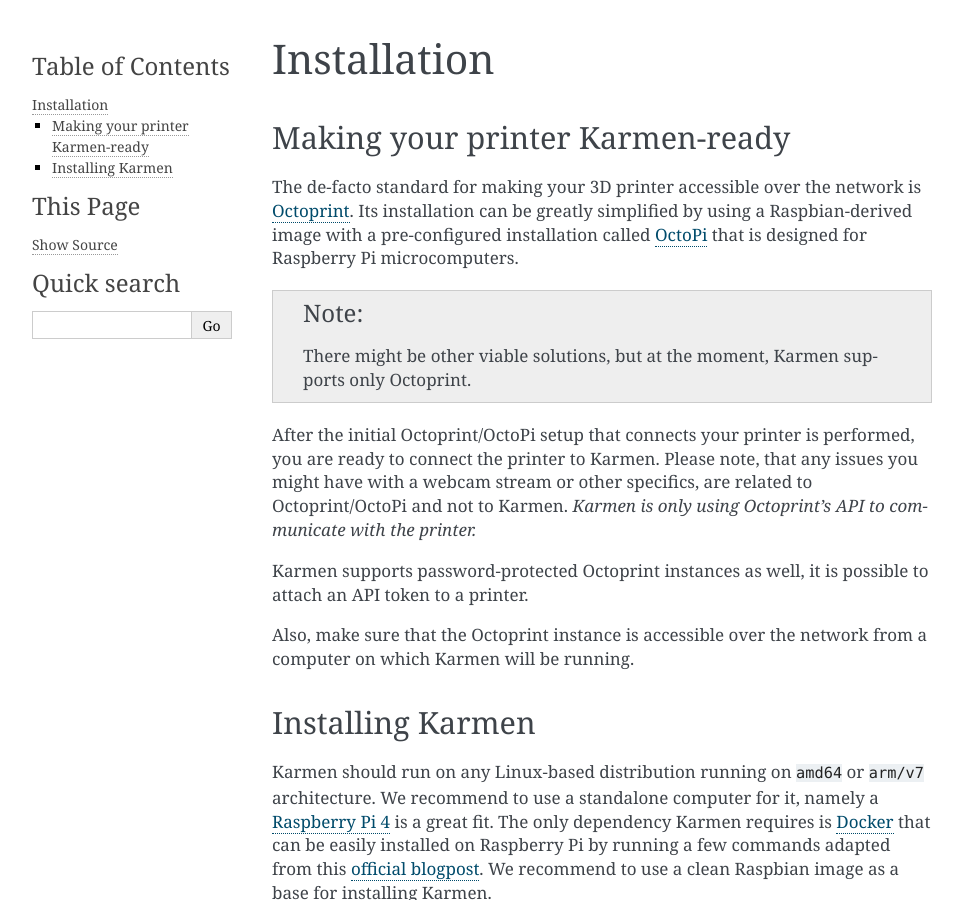
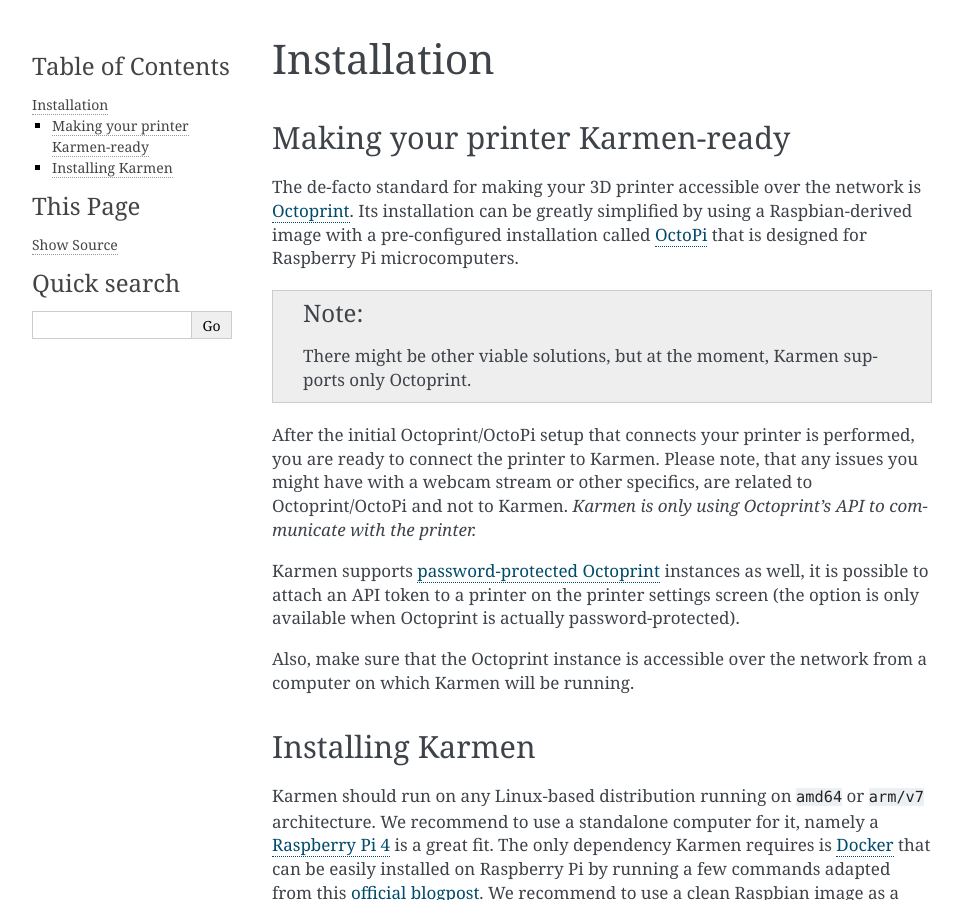
Before and after one commit to fragaria/karmen, a Sphinx documentation site: the page built from docs/source/installation.rst, in a window 1280 px wide and 900 px high. Shown: the whole window, without its empty margins (148-1111 px from the left). Built offline with Sphinx 7.4.7, drawn with Linux system fonts in a browser that asks for light colours.

```diff
--- a/docs/source/installation.rst
+++ b/docs/source/installation.rst
@@ -26,8 +26,9 @@
 and not to Karmen. *Karmen is only using Octoprint's API to communicate with the
 printer.*
 
-Karmen supports password-protected Octoprint instances as well, it is possible
-to attach an API token to a printer.
+Karmen supports `password-protected Octoprint <http://docs.octoprint.org/en/master/features/accesscontrol.html>`_
+instances as well, it is possible to attach an API token to a printer on the printer settings screen (the option is
+only available when Octoprint is actually password-protected).
 
 Also, make sure that the Octoprint instance is accessible over the network
 from a computer on which Karmen will be running.
--- a/docs/source/updating.rst
+++ b/docs/source/updating.rst
@@ -32,7 +32,7 @@
 
 .. code-block:: sh
 
-   /home/pi/karmen/run-karmen.sh
+   cd /home/pi/karmen/ && ./run-karmen.sh
 
 
 By default, the update script will update to the latest stable release. If you're feeling adventurous,
@@ -54,4 +54,4 @@
 
 .. code-block:: sh
 
-   /home/pi/karmen/run-karmen.sh
+   cd /home/pi/karmen/ && ./run-karmen.sh
```
